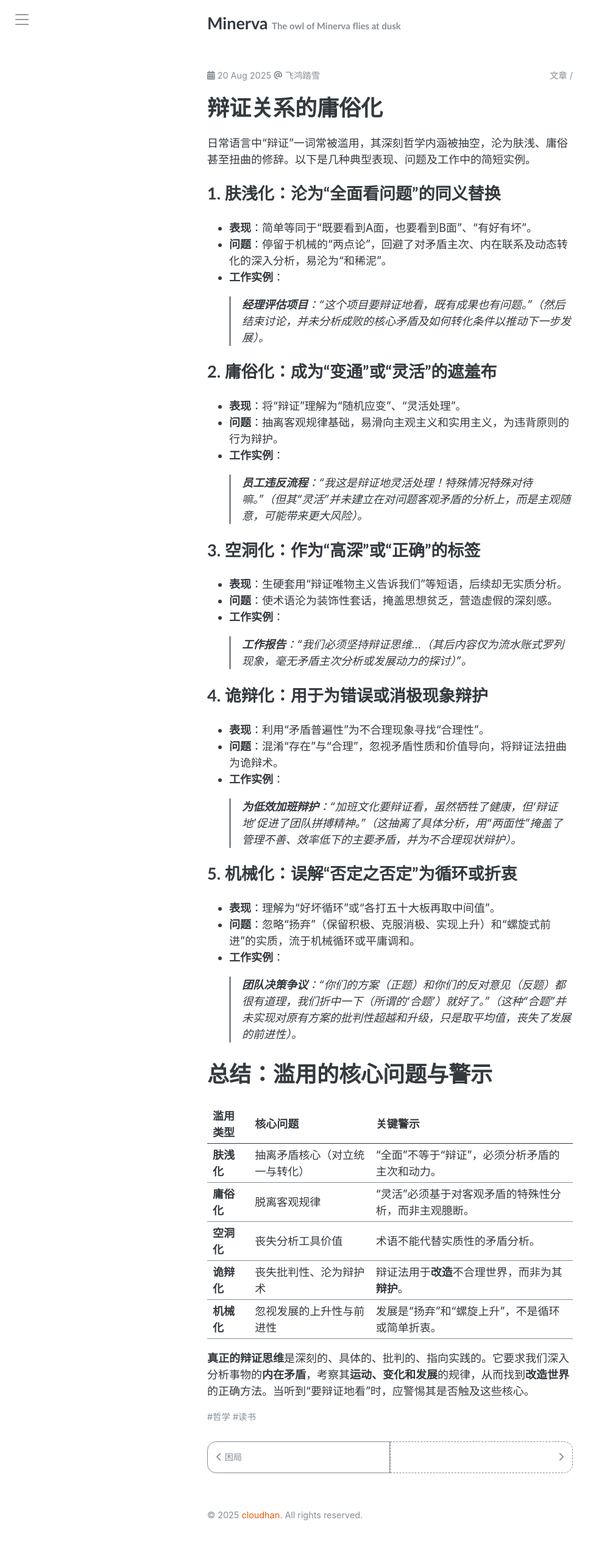
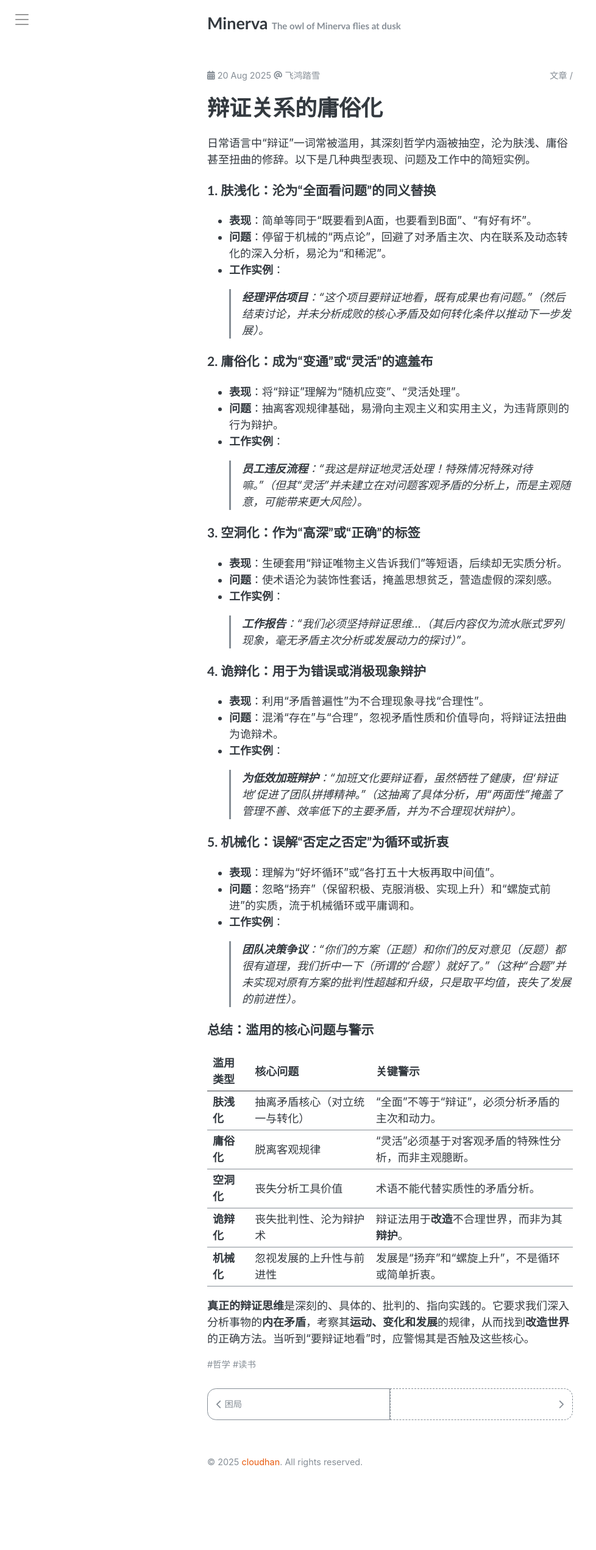
Before and after one commit to symphonyh/symphonyh.github.io, a Jekyll site: the page built from _posts/2025-08-20-bmvgfa.md, in a window 1280 px wide. Shown: the whole page at 61% size, without its empty margins (0-978 px from the left). Built offline with Jekyll 4.4.1, drawn with Linux system fonts in a browser that asks for light colours; comment, search, counter and statistics services are not loaded; after the commit the page ends 2454 px from its top, so only the background shows below that.

```diff
--- a/_posts/2025-08-20-bmvgfa.md
+++ b/_posts/2025-08-20-bmvgfa.md
@@ -8,42 +8,42 @@ comments: true
 ---
 日常语言中“辩证”一词常被滥用，其深刻哲学内涵被抽空，沦为肤浅、庸俗甚至扭曲的修辞。以下是几种典型表现、问题及工作中的简短实例。
 
-## 1. 肤浅化：沦为“全面看问题”的同义替换
+### 1. 肤浅化：沦为“全面看问题”的同义替换
 
 - **表现**：简单等同于“既要看到A面，也要看到B面”、“有好有坏”。
 - **问题**：停留于机械的“两点论”，回避了对矛盾主次、内在联系及动态转化的深入分析，易沦为“和稀泥”。
 - **工作实例**：
     > **经理评估项目**：“这个项目要辩证地看，既有成果也有问题。”（然后结束讨论，并未分析成败的核心矛盾及如何转化条件以推动下一步发展）。
 
-## 2. 庸俗化：成为“变通”或“灵活”的遮羞布
+### 2. 庸俗化：成为“变通”或“灵活”的遮羞布
 
 - **表现**：将“辩证”理解为“随机应变”、“灵活处理”。
 - **问题**：抽离客观规律基础，易滑向主观主义和实用主义，为违背原则的行为辩护。
 - **工作实例**：
     > **员工违反流程**：“我这是辩证地灵活处理！特殊情况特殊对待嘛。”（但其“灵活”并未建立在对问题客观矛盾的分析上，而是主观随意，可能带来更大风险）。
 
-## 3. 空洞化：作为“高深”或“正确”的标签
+### 3. 空洞化：作为“高深”或“正确”的标签
 
 - **表现**：生硬套用“辩证唯物主义告诉我们”等短语，后续却无实质分析。
 - **问题**：使术语沦为装饰性套话，掩盖思想贫乏，营造虚假的深刻感。
 - **工作实例**：
     > **工作报告**：“我们必须坚持辩证思维…（其后内容仅为流水账式罗列现象，毫无矛盾主次分析或发展动力的探讨）”。
 
-## 4. 诡辩化：用于为错误或消极现象辩护
+### 4. 诡辩化：用于为错误或消极现象辩护
 
 - **表现**：利用“矛盾普遍性”为不合理现象寻找“合理性”。
 - **问题**：混淆“存在”与“合理”，忽视矛盾性质和价值导向，将辩证法扭曲为诡辩术。
 - **工作实例**：
     > **为低效加班辩护**：“加班文化要辩证看，虽然牺牲了健康，但‘辩证地’促进了团队拼搏精神。”（这抽离了具体分析，用“两面性”掩盖了管理不善、效率低下的主要矛盾，并为不合理现状辩护）。
 
-## 5. 机械化：误解“否定之否定”为循环或折衷
+### 5. 机械化：误解“否定之否定”为循环或折衷
 
 - **表现**：理解为“好坏循环”或“各打五十大板再取中间值”。
 - **问题**：忽略“扬弃”（保留积极、克服消极、实现上升）和“螺旋式前进”的实质，流于机械循环或平庸调和。
 - **工作实例**：
     > **团队决策争议**：“你们的方案（正题）和你们的反对意见（反题）都很有道理，我们折中一下（所谓的‘合题’）就好了。”（这种“合题”并未实现对原有方案的批判性超越和升级，只是取平均值，丧失了发展的前进性）。
 
-# 总结：滥用的核心问题与警示
+### 总结：滥用的核心问题与警示
 
 | 滥用类型 | 核心问题 | 关键警示 |
 | :--- | :--- | :--- |
```
